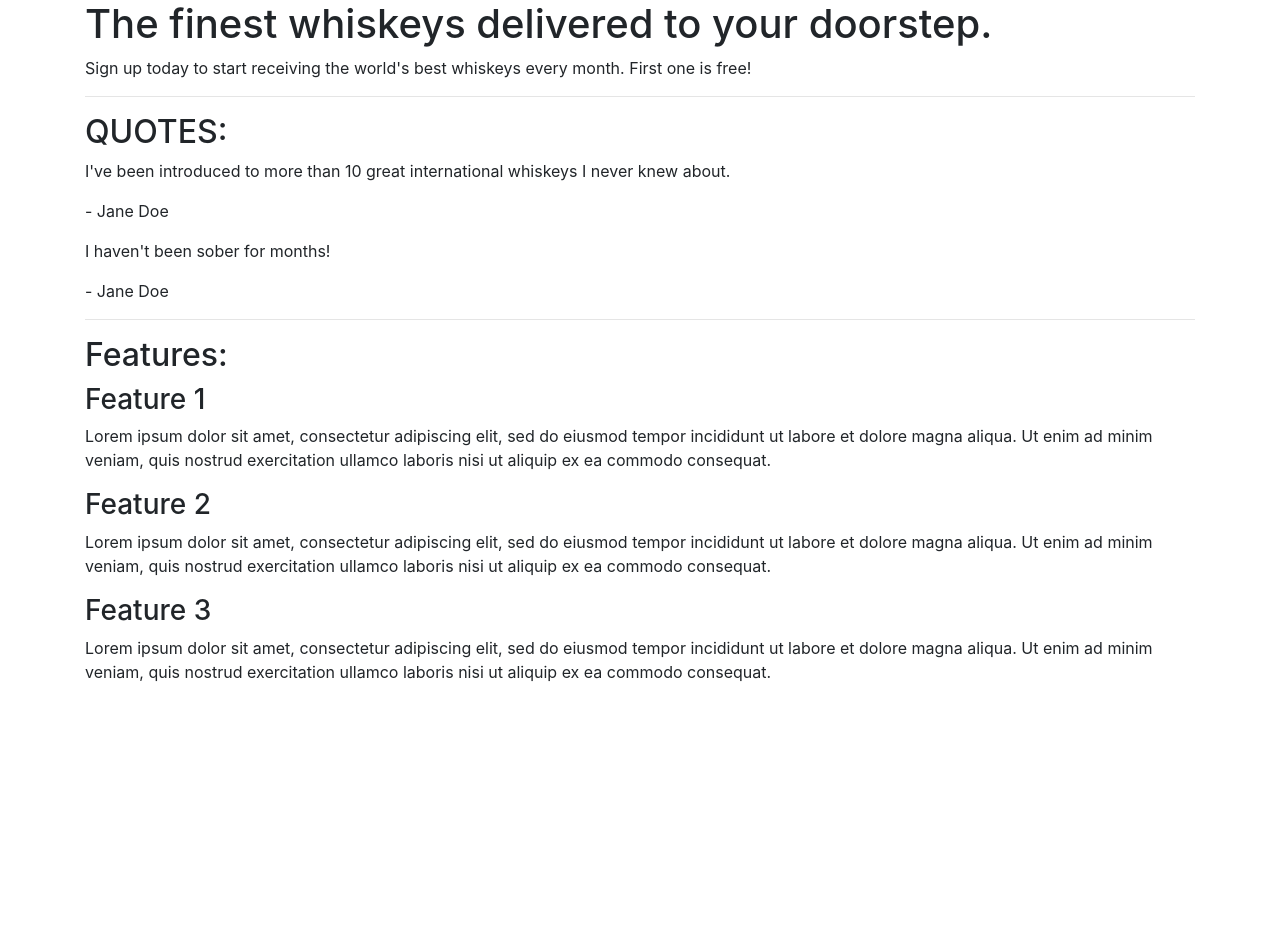
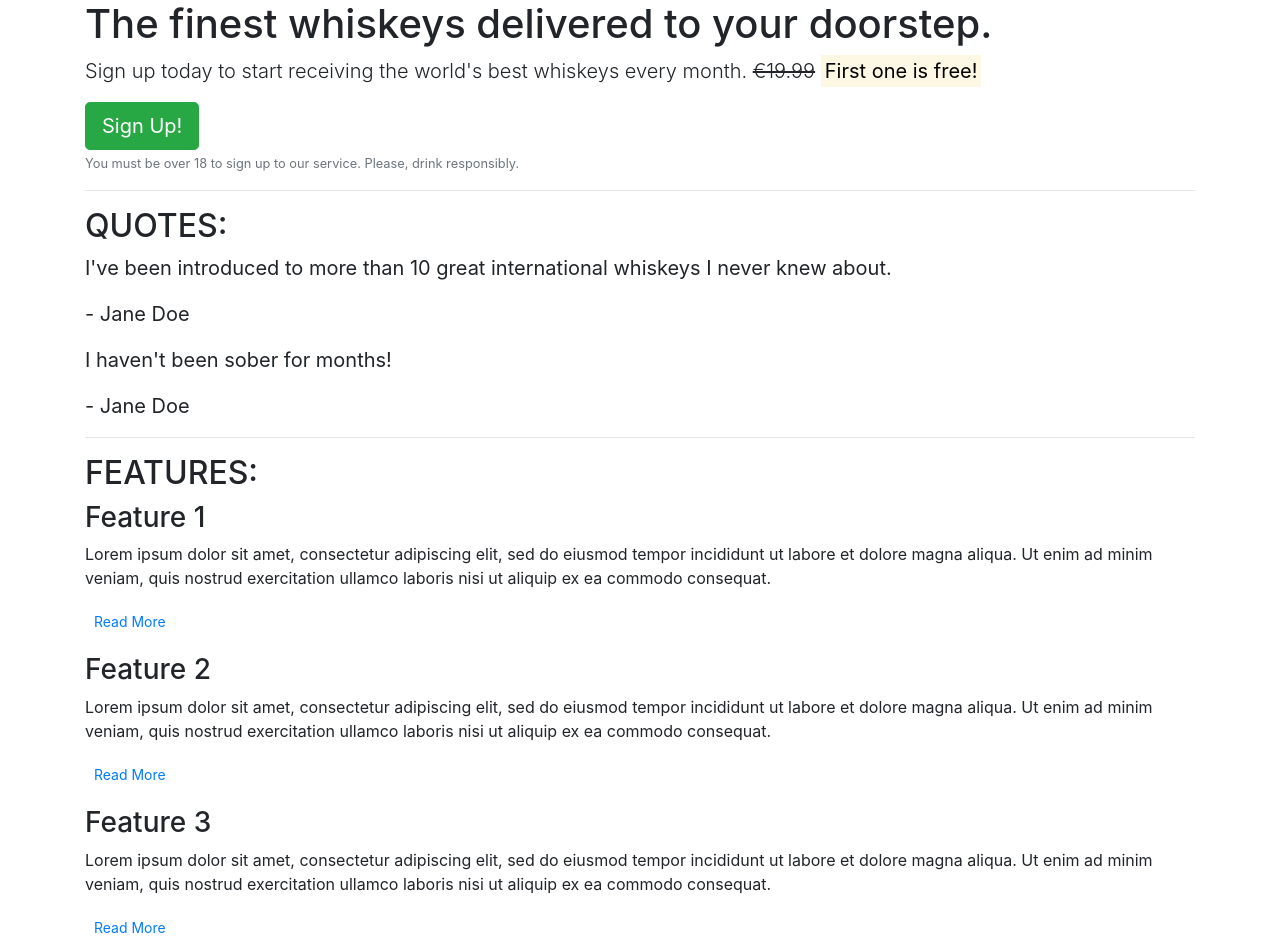
Before and after one commit to docmartin87/bootstrap4-mobile_first, a plain HTML site: page index.html in a window 1280 px wide. Before the commit the page ends 800 px from the top, so only its background shows below. Drawn offline with nearby package versions, Linux system fonts and the light colour scheme.

Commit message:
core css - styling with bootstrap

```diff
--- a/index.html
+++ b/index.html
@@ -14,7 +14,10 @@
         <!-- Callout -->
         <section class="callout">
             <h1>The finest whiskeys delivered to your doorstep.</h1>
-            <p>Sign up today to start receiving the world's best whiskeys every month. First one is free!</p>
+            <p class="lead">Sign up today to start receiving the world's best whiskeys every month.
+            <s>€19.99</s> <strong><mark>First one is free!</mark></strong></p>
+            <button class="btn btn-success btn-lg">Sign Up!</button>
+            <p class="text-muted"><small>You must be over 18 to sign up to our service. Please, drink responsibly.</small></p>
         </section>
         <!-- /.callout -->
         <hr>
@@ -22,32 +25,35 @@
         <!-- Quotes -->
         <section class="quotes">
             <h2 class="text-uppercase">Quotes:</h2>
-            <div class="quote">
+            <blockquote class="blockquote">
                 <p>I've been introduced to more than 10 great international whiskeys I never knew about.</p>
                 <p>- Jane Doe</p>
-            </div>
-            <div class="quote">
+            </blockquote>
+            <blockquote class="blockquote">
                 <p>I haven't been sober for months!</p>
                 <p>- Jane Doe</p>
-            </div>
+            </blockquote>
         </section>
         <!-- /.quotes -->
         <hr>
 
         <!-- Features -->
         <section class="features">
-            <h2>Features:</h2>
+            <h2 class="text-uppercase">Features:</h2>
             <div class="feature">
                 <h3>Feature 1</h3>
                 <p>Lorem ipsum dolor sit amet, consectetur adipiscing elit, sed do eiusmod tempor incididunt ut labore et dolore magna aliqua. Ut enim ad minim veniam, quis nostrud exercitation ullamco laboris nisi ut aliquip ex ea commodo consequat.</p>
+                <p><a class="btn btn-sm btn-default" href="">Read More</a></p>
             </div>
             <div class="feature">
                 <h3>Feature 2</h3>
                 <p>Lorem ipsum dolor sit amet, consectetur adipiscing elit, sed do eiusmod tempor incididunt ut labore et dolore magna aliqua. Ut enim ad minim veniam, quis nostrud exercitation ullamco laboris nisi ut aliquip ex ea commodo consequat.</p>
+                <p><a class="btn btn-sm btn-default" href="">Read More</a></p>
             </div>
             <div class="feature">
                 <h3>Feature 3</h3>
                 <p>Lorem ipsum dolor sit amet, consectetur adipiscing elit, sed do eiusmod tempor incididunt ut labore et dolore magna aliqua. Ut enim ad minim veniam, quis nostrud exercitation ullamco laboris nisi ut aliquip ex ea commodo consequat.</p>
+                <p><a class="btn btn-sm btn-default" href="">Read More</a></p>
             </div>
         </section>
         <!-- /.features -->
```
